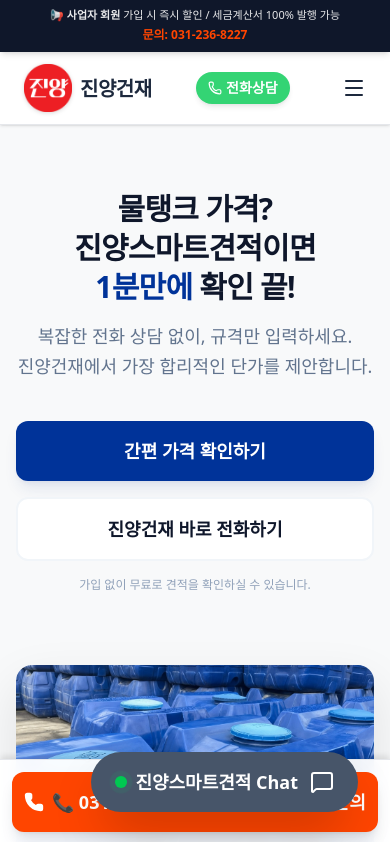
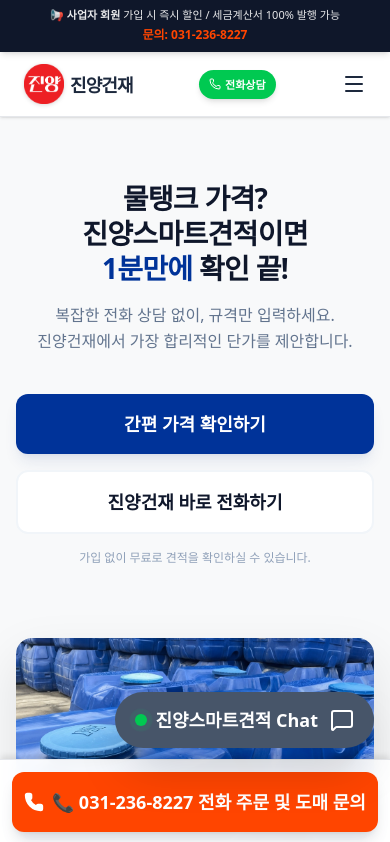
Before and after one commit to dncncn90/jinyang-water-tank, a Next.js app: page / in a window 390 px wide. Shown: the top 842 px of the page. Built offline with nearby package versions, Linux system fonts and the light colour scheme; a web font is replaced by a local one.

Commit message:
모바일 최종 최적화

```diff
--- a/src/components/checkout/CategoryGrid.tsx
+++ b/src/components/checkout/CategoryGrid.tsx
@@ -82,7 +82,7 @@
                     </div>
                 </div>
 
-                <div className="flex gap-2 mb-10 border-b border-slate-100 pb-2 overflow-x-auto no-scrollbar scroll-smooth">
+                <div className="flex gap-4 mb-10 border-b border-slate-100 pb-2 overflow-x-auto no-scrollbar scroll-smooth pr-6">
                     {TABS.map(tab => (
                         <button
                             key={tab}
--- a/src/components/home/HeroSection.tsx
+++ b/src/components/home/HeroSection.tsx
@@ -8,12 +8,12 @@
             <div className="max-w-7xl mx-auto px-4 sm:px-6 lg:px-8 py-16 sm:py-24 lg:py-32 relative z-10">
                 <div className="grid lg:grid-cols-2 gap-10 lg:gap-16 items-center">
                     <div className="flex flex-col gap-4 sm:gap-6 max-w-2xl text-center lg:text-left mx-auto lg:mx-0">
-                        <h2 className="text-3xl sm:text-4xl lg:text-5xl font-black text-slate-900 dark:text-white leading-[1.3] tracking-tight break-keep">
+                        <h2 className="text-[28px] sm:text-4xl lg:text-5xl font-black text-slate-900 dark:text-white leading-[1.25] tracking-tight break-keep">
                             물탱크 가격? <br className="sm:hidden" />
                             진양스마트견적이면<br />
                             <span className="text-[#003399]">1분만에</span> 확인 끝!
                         </h2>
-                        <p className="text-lg sm:text-xl text-slate-500 dark:text-slate-400 font-medium leading-relaxed max-w-lg break-keep mx-auto lg:mx-0">
+                        <p className="text-base sm:text-lg lg:text-xl text-slate-500 dark:text-slate-400 font-medium leading-relaxed max-w-lg break-keep mx-auto lg:mx-0">
                             복잡한 전화 상담 없이, 규격만 입력하세요.<br className="hidden sm:block" />
                             진양건재에서 가장 합리적인 단가를 제안합니다.
                         </p>
--- a/src/components/layout/FloatingChatWidget.tsx
+++ b/src/components/layout/FloatingChatWidget.tsx
@@ -623,7 +623,7 @@
             <button
                 id="floating-chat-trigger"
                 onClick={() => setIsOpen(!isOpen)}
-                className={`${isOpen ? 'hidden' : 'flex'} fixed bottom-8 right-8 z-50 items-center gap-2 bg-industrial-600 hover:bg-industrial-500 text-white font-bold py-4 px-6 rounded-full shadow-2xl transition-all hover:scale-105`}
+                className={`${isOpen ? 'hidden' : 'flex'} fixed bottom-24 sm:bottom-8 right-4 sm:right-8 z-50 items-center gap-2 bg-industrial-600 hover:bg-industrial-500 text-white font-bold py-3.5 px-5 sm:py-4 sm:px-6 rounded-full shadow-2xl transition-all hover:scale-105 active:scale-95`}
             >
                 <div className="relative flex h-3 w-3">
                     <span className="animate-ping absolute inline-flex h-full w-full rounded-full bg-green-400 opacity-75"></span>
--- a/src/components/layout/Header.tsx
+++ b/src/components/layout/Header.tsx
@@ -53,18 +53,18 @@
                 <div className="mx-auto flex max-w-7xl items-center justify-between px-6 lg:px-8" aria-label="Global">
 
                     {/* Logo Area */}
-                    <div className="flex lg:flex-1">
-                        <Link href="/" className="-m-1.5 p-1.5 flex items-center gap-2 group">
-                            <div className="flex items-center gap-2 group">
+                    <div className="flex lg:flex-1 shrink-0">
+                        <Link href="/" className="-m-1.5 p-1.5 flex items-center gap-1.5 group">
+                            <div className="flex items-center gap-1.5 group">
                                 <Image
                                     src="/logo.png"
                                     alt="진양건재 로고"
-                                    width={56}
-                                    height={56}
-                                    className="object-contain h-12 w-12 sm:h-14 sm:w-14 drop-shadow-sm group-hover:scale-105 transition-transform"
+                                    width={48}
+                                    height={48}
+                                    className="object-contain h-10 w-10 sm:h-12 sm:w-12 drop-shadow-sm group-hover:scale-105 transition-transform"
                                     priority
                                 />
-                                <span className={`text-xl sm:text-2xl font-black tracking-tight whitespace-nowrap ${isSolid ? 'text-gray-900' : 'text-slate-800'} mt-0.5`}>
+                                <span className={`text-lg sm:text-xl font-black tracking-tighter whitespace-nowrap ${isSolid ? 'text-gray-900' : 'text-slate-800'} mt-0.5`}>
                                     진양건재
                                 </span>
                             </div>
@@ -72,10 +72,9 @@
                     </div>
 
 
-                    {/* Mobile: Call Button (Always Visible) */}
-                    <div className="flex lg:hidden mr-2">
-                        <a href="tel:031-236-8227" className="flex items-center gap-1 bg-green-500 hover:bg-green-600 text-white px-3 py-1.5 rounded-full text-sm font-bold shadow-md animate-pulse">
-                            <Phone className="w-3.5 h-3.5" />
+                    <div className="flex lg:hidden items-center gap-2">
+                        <a href="tel:031-236-8227" className="flex items-center gap-1 bg-green-500 hover:bg-green-600 text-white px-2.5 py-1.5 rounded-full text-[11px] font-bold shadow-md transition-transform active:scale-95">
+                            <Phone className="w-3 h-3" />
                             <span>전화상담</span>
                         </a>
                     </div>
```
